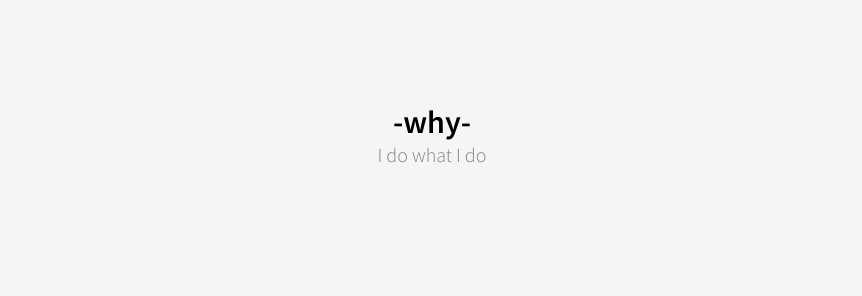
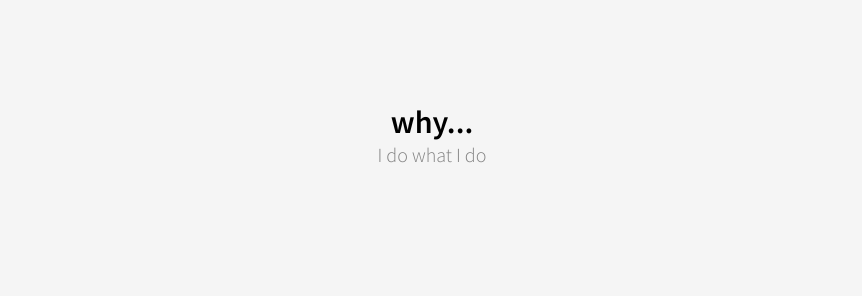
Before and after one commit to SimonBoury/keepitsimplestupid.be, a Jekyll site: the page built from why.md, in a window 1280 px wide. Shown: the part 188-484 px from the top of the page, without its empty margins (208-1070 px from the left). Built offline with Jekyll 4.4.1, drawn with Linux system fonts in a browser that asks for light colours.

Commit message:
Update why.md

```diff
--- a/why.md
+++ b/why.md
@@ -1,6 +1,6 @@
 ---
 layout: page
-title: -why-
+title: why...
 subtitle: I do what I do
 permalink: /why/
 ---
```
